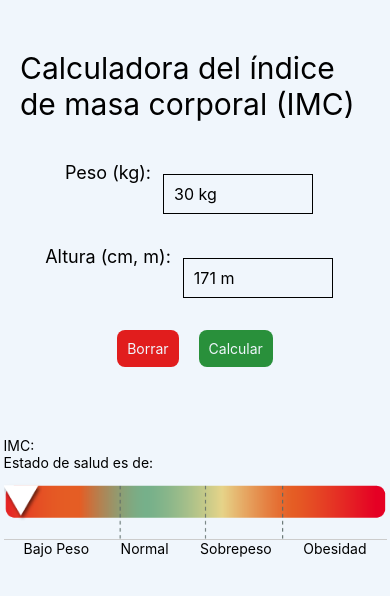
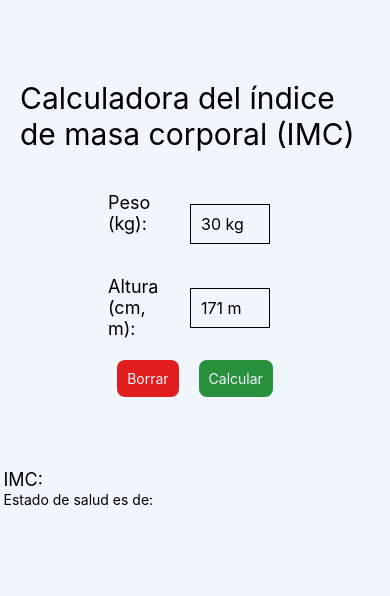
Before and after one commit to JoseCarlos00/calculadora-IMC-app, a React Native app: screen / in a window 390 px wide. Shown: the top 596 px of the page. Built offline with nearby package versions, Linux system fonts and the light colour scheme.

Commit message:
Add useRef para seleccionar el siguiente input text

```diff
--- a/App.js
+++ b/App.js
@@ -1,5 +1,5 @@
 import { StatusBar } from 'expo-status-bar';
-import { useState } from 'react';
+import { useRef, useState } from 'react';
 import {
 	StyleSheet,
 	Text,
@@ -14,9 +14,13 @@ import {
 import ImageBarraIMC from './assets/barraimc_barras.png';
 import ImageIndicator from './assets/trianguloblanco.png';
 
+const initialStateResultIMC = { IMC: '', category: { label: '', left: 0 } };
+
 export default function App() {
 	const [medidas, setMedidas] = useState({ peso: '', altura: '' });
-	const [resultIMC, setResultIMC] = useState({ IMC: '', category: { label: '', left: 0 } });
+	const [resultIMC, setResultIMC] = useState(initialStateResultIMC);
+
+	const alturaInputRef = useRef(null);
 
 	const handleChangeInputWeight = (newValue) => {
 		setMedidas({ ...medidas, peso: newValue });
@@ -28,7 +32,7 @@ export default function App() {
 
 	const resetValues = () => {
 		setMedidas({ peso: '', altura: '' });
-		setResultIMC('');
+		setResultIMC(initialStateResultIMC);
 	};
 
 	const getStateSalud = (IMC) => {
@@ -66,6 +70,11 @@ export default function App() {
 		const peso = parseFloat(medidas.peso);
 		let altura = parseFloat(medidas.altura);
 
+		if (!peso || !altura) {
+			console.log('No se puede calcular IMC');
+			return;
+		}
+
 		if (Number.isInteger(altura)) {
 			altura = altura / 100;
 		}
@@ -74,7 +83,6 @@ export default function App() {
 		const category = getStateSalud(imc);
 
 		setResultIMC({ IMC: imc.toFixed(2), category });
-		setMedidas({ peso: '', altura: '' });
 		Keyboard.dismiss();
 	};
 
@@ -89,9 +97,12 @@ export default function App() {
 					<TextInput
 						style={styles.input}
 						onChangeText={handleChangeInputWeight}
+						selectTextOnFocus={true}
+						enterKeyHint='next'
 						value={medidas.peso}
 						placeholder='30 kg'
 						keyboardType='numeric'
+						onSubmitEditing={() => alturaInputRef.current.focus()}
 					/>
 				</View>
 
@@ -99,12 +110,15 @@ export default function App() {
 					<Text style={styles.groupInputTextLabel}>Altura (cm, m):</Text>
 
 					<TextInput
+						ref={alturaInputRef}
 						style={styles.input}
-						onChangeText={handleChangeInputHeight}
+						onSubmitEditing={calculateIMC}
+						selectTextOnFocus={true}
+						enterKeyHint='enter'
 						value={medidas.altura}
 						placeholder='171 m'
-						placeholderTextColor='#000'
 						keyboardType='numeric'
+						onChangeText={handleChangeInputHeight}
 					/>
 				</View>
 
@@ -126,10 +140,15 @@ export default function App() {
 
 				<View style={resultStyles.resultContainer}>
 					<View>
-						<Text>IMC: {resultIMC.IMC}</Text>
-						<Text>Estado de salud es de: {resultIMC.category.label}</Text>
+						<Text style={{ fontSize: 18 }}>
+							IMC: <Text style={{ fontWeight: 'bold', fontSize: 20 }}>{resultIMC.IMC}</Text>
+						</Text>
+						<Text>
+							Estado de salud es de: <Text style={{ fontWeight: 'bold' }}>{resultIMC.category.label}</Text>
+						</Text>
 					</View>
 
+					{resultIMC.IMC && (
 						<View style={{ position: 'relative' }}>
 							<Image
 								source={ImageBarraIMC}
@@ -149,6 +168,7 @@ export default function App() {
 								style={{ ...resultStyles.indicator, left: resultIMC.category.left }}
 							/>
 						</View>
+					)}
 				</View>
 
 				<StatusBar style='auto' />
@@ -170,11 +190,11 @@ const styles = StyleSheet.create({
 	title: {
 		fontSize: 30,
 		marginBottom: 20,
-		marginTop: 50,
+		marginTop: 80,
 		paddingInline: 20,
 	},
 	input: {
-		width: 150,
+		width: 80,
 		height: 40,
 		margin: 12,
 		borderWidth: 1,
@@ -197,10 +217,12 @@ const styles = StyleSheet.create({
 	groupInputText: {
 		fontSize: 18,
 		flexDirection: 'row',
-		justifyContent: 'space-evenly',
+		justifyContent: 'flex-start',
 	},
 	groupInputTextLabel: {
 		fontSize: 18,
+		width: 60,
+		marginRight: 10,
 	},
 });
 
@@ -208,6 +230,7 @@ const resultStyles = StyleSheet.create({
 	resultContainer: {
 		flex: 1,
 		marginTop: 50,
+		width: 383,
 	},
 	barraIMC: {
 		width: 383,
```
Lines whose indentation alone changed are shown as unchanged.
